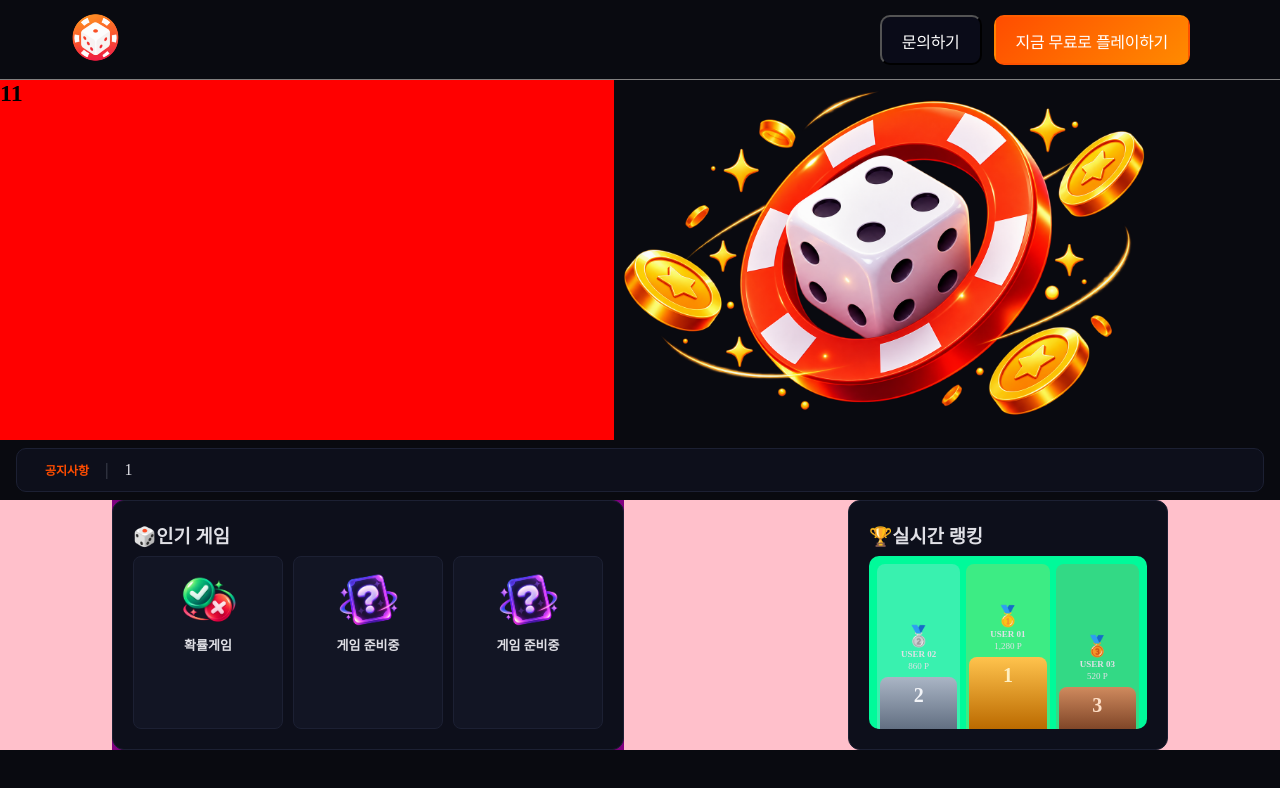
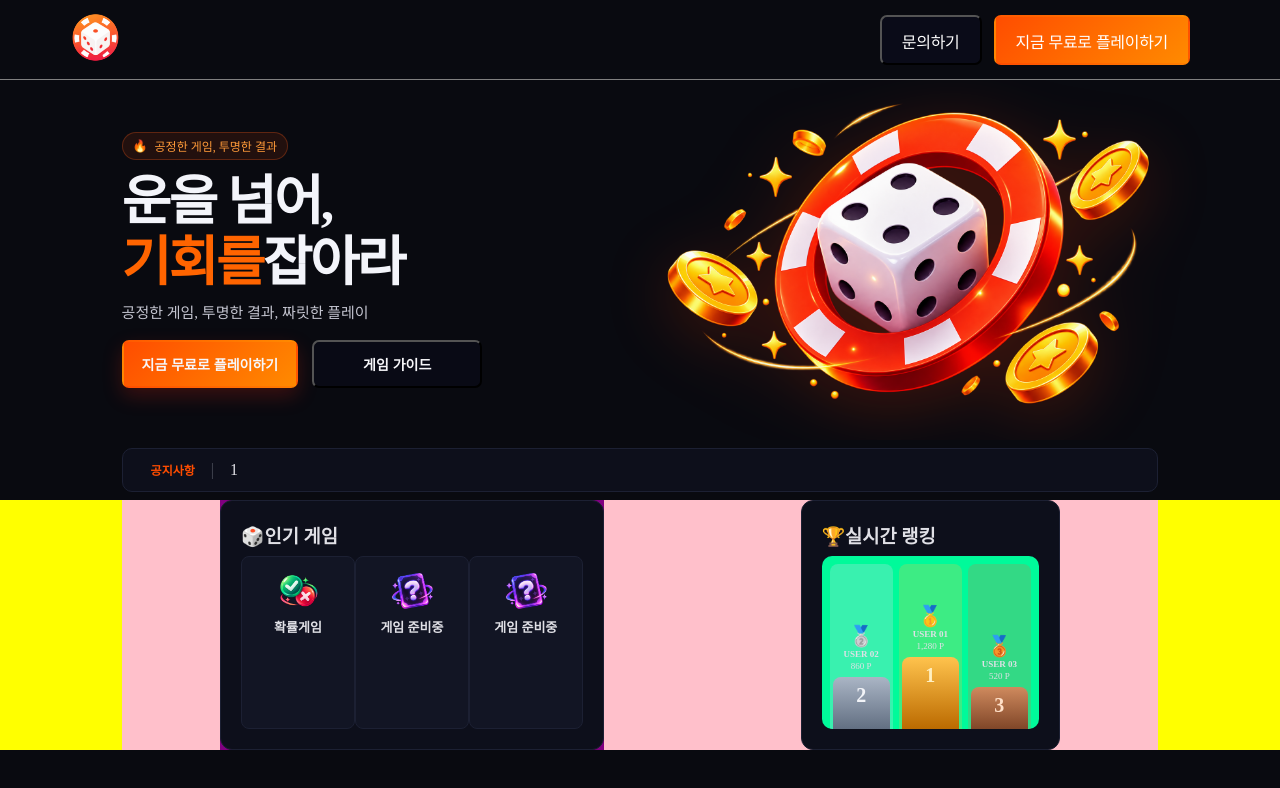
Before and after one commit to picksagetowin/gambling, a React (Vite) app in the folder frontend/: page / in a window 1280 px wide. Shown: the top 788 px of the page. Built offline with nearby package versions, Linux system fonts and the light colour scheme.

Commit message:
feat:히어로 섹션구현, fix:대시 보드 길이 수정

```diff
--- a/frontend/src/Homepage.css
+++ b/frontend/src/Homepage.css
@@ -45,7 +45,7 @@
     background: linear-gradient(135deg,#ff4D00 0%,#ff8A00 100%);
     color: white;
     border-color: transparent;
-    border-radius: 10px;
+    border-radius: 7px;
     letter-spacing: -0.3px;
     padding: 12px 20px;
     font-size: 100%;
@@ -62,7 +62,7 @@
     background-color: #0a0b18;
     color: white;
     border-color: black;
-    border-radius: 10px;
+    border-radius: 7px;
     letter-spacing: -0.3px;
     padding: 12px 20px;
     font-size: 100%;
@@ -76,26 +76,122 @@
 
 .hero {
     display: flex;
+    align-items: center;
+    justify-content: space-between;
+    gap: 36px;
     height: 360px;
+    padding: 24px clamp(24px, 9.5vw, 160px);
+    overflow: hidden;
+    /* background:
+        radial-gradient(ellipse at 71% 45%, rgba(255, 65, 0, 0.2), transparent 34%),
+        linear-gradient(105deg, #090a18 0%, #110717 64%, #190810 100%); */
 }
 
 .hero-left {
-    width: 48%;
+    position: relative;
+    z-index: 1;
+    display: flex;
+    flex: 1 1 50%;
     height: 100%;
-    background-color: red;
-
+    min-width: 0;
+    flex-direction: column;
+    align-items: flex-start;
+    justify-content: center;
 }
 
 .hero-right {
+    display: flex;
+    flex: 1 1 50%;
+    align-items: center;
+    justify-content: center;
+    min-width: 0;
     height: 100%;
-    width: 52%;
-    /* background-color: blue; */
+}
+
+.hero-badge {
+    display: inline-flex;
+    align-items: center;
+    gap: 7px;
+    padding: 4px 10px;
+    border: 1px solid rgba(255, 91, 25, 0.28);
+    border-radius: 999px;
+    color: #ff9a39;
+    background: rgba(255, 76, 0, 0.1);
+    font-size: 12px;
+}
+
+.hero-left h1 {
+    margin: 12px 0 8px;
+    color: #f3f4fa;
+    font-size: clamp(38px, 4.2vw, 58px);
+    font-weight: 800;
+    line-height: 1.12;
+    letter-spacing: -0.045em;
+}
+
+.hero-left h1 span {
+    color: #ff6400;
+}
+
+.hero-description {
+    margin-bottom: 18px;
+    color: #c4c5d0;
+    font-size: 15px;
+}
+
+.hero-actions {
     display: flex;
+    gap: 14px;
+}
+
+.hero-start,
+.hero-game-guide {
+    display: inline-flex;
+    align-items: center;
+    justify-content: center;
+    gap: 18px;
+    min-width: 170px;
+    height: 48px;
+    padding: 0 18px;
+    border-radius: 7px;
+    color: #f7f7fa;
+    font-size: 14px;
+    font-weight: 700;
+    cursor: pointer;
+}
+
+.hero-start {
+    border-color: transparent;
+    background: linear-gradient(135deg, #ff4D00, #ff8A00);
+    box-shadow: 0 8px 20px rgba(242, 43, 20, 0.22);
+}
+
+.hero-start:hover {
+    background-color: #262626;
+    border-color: black;
+}
+
+.hero-game-guide {
+    border-color: black;
+    background: rgba(10, 11, 25, 0.68);
+}
+
+.hero-start:hover{
+    background-color: #262626;
+    border-color: black;
+}
+
+
+.logo3d {
+    width: min(100%, 540px);
+    max-height: 340px;
+    object-fit: contain;
+    filter: drop-shadow(0 14px 32px rgba(255, 60, 0, 0.22));
 }
 
 .notice-container {
     width: 100%;
-    max-width: 1280px;
+    max-width: calc(100% - clamp(48px, 19vw, 320px) + 32px);
     margin: 0 auto;
     padding: 8px 16px;
     box-sizing: border-box;
@@ -151,7 +247,7 @@
 .dashboard-container{
     box-sizing: border-box;
     width: 100%;
-    max-width: 1280px;
+    max-width: calc(100% - clamp(48px, 19vw, 320px));
     height: 100%;
     display: flex;
     flex-direction: row;
@@ -159,7 +255,7 @@
 }
 
 .games {
-    width: 40%;
+    width: 37%;
     height: 100%;
     background-color: purple;
     display: flex;
--- a/frontend/src/Homepage.jsx
+++ b/frontend/src/Homepage.jsx
@@ -14,10 +14,25 @@ function Homepage(){
 
             <section className='hero'>
                 <div className='hero-left'>
-                    <h1>11</h1>
+                    <div className='hero-badge'>
+                        <span aria-hidden='true'>🔥</span>
+                        공정한 게임, 투명한 결과
+                    </div>
+                    <h1>
+                        운을 넘어,
+                        <br />
+                        <span>기회를</span>
+                        잡아라
+                    </h1>
+                    <p className='hero-description'>공정한 게임, 투명한 결과, 짜릿한 플레이</p>
+                    <div className='hero-actions'>
+                        <button className='hero-start' type='button'>지금 무료로 플레이하기</button>
+                        <button className='hero-game-guide' type='button'>게임 가이드</button>
+                    </div>
+
                 </div>
                 <div className='hero-right'>
-                    <img src='/logo3d.png' alt='3d로고' className='logo3d' />
+                    <img src='/logo3d.png' alt='빛나는 칩과 주사위' className='logo3d' />
                 </div>
             </section>
 
```
